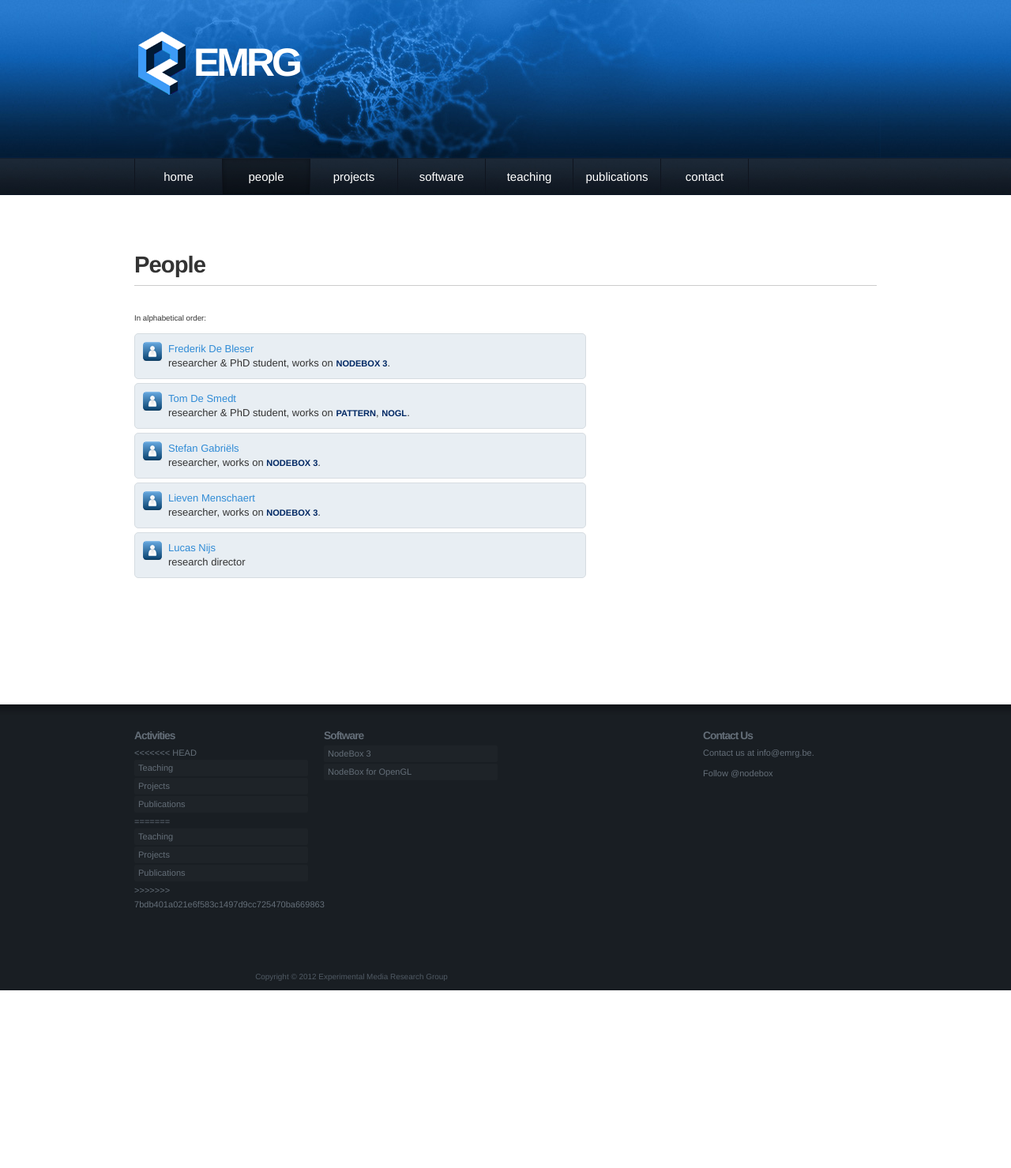
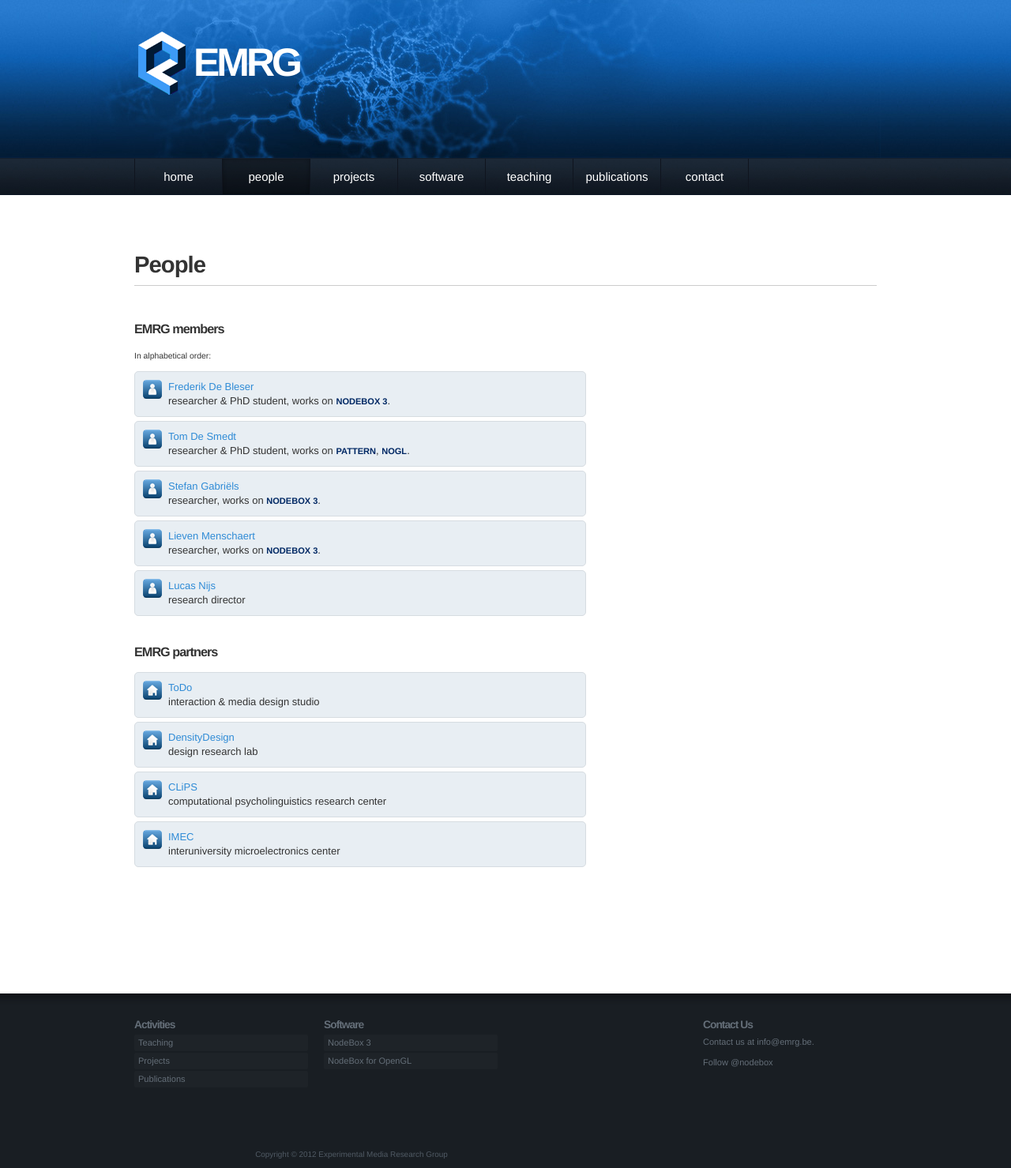
Before and after one commit to nodebox/emrg.be, a Jekyll site: the page built from people/index.md, in a window 1280 px wide. Shown: the whole page at 79% size. Built offline with Jekyll 4.4.1, drawn with Linux system fonts in a browser that asks for light colours; nearby versions of some CDN libraries; comment, search, counter and statistics services are not loaded; before the commit the page ends 1254 px from its top, so only the background shows below that.

Commit message:
fix software authors

```diff
--- a/_layouts/base.html
+++ b/_layouts/base.html
@@ -57,15 +57,9 @@
     <div class="four columns">
       <h2>Activities</h2>
       <ul>
-<<<<<<< HEAD
-        <li><a href="/teaching">Teaching</a></li>
-        <li><a href="/projects">Projects</a></li>
-        <li><a href="/publications">Publications</a></li>
-=======
         <li><a href="/teaching/">Teaching</a></li>
         <li><a href="/projects/">Projects</a></li>
         <li><a href="/publications/">Publications</a></li>
->>>>>>> 7bdb401a021e6f583c1497d9cc725470ba669863
       </ul>
     </div>
     <div class="four columns">
--- a/media/css/screen.css
+++ b/media/css/screen.css
@@ -11,10 +11,20 @@ body {
     overflow-x: hidden;
 }
 
-code, pre {
-    font: 12px Courier, "Courier New", monospace;
-}
 
+h1, h2, h3 { letter-spacing: -1px; }
+h2 { font-size: 125%; margin-bottom: 1em; }
+h3 { font-size: 100%; font-weight: normal; text-transform: uppercase; }
+
+p { margin: 0 0 0.75em 0; }
+small { font-size: 80%; }
+a { text-decoration: none; color: #2f8bd6; }
+a:hover { text-decoration: underline; }
+address { margin: 0 0 1em 0; }
+img { vertical-align: middle; }
+hr { height: 0px !important; border: 0; border-bottom: 1px solid #ccc; }
+
+code, pre { font: 12px Courier, "Courier New", monospace; }
 pre {
     background: rgb(239,246,252);
     border: 1px solid rgb(220,223,233);
@@ -63,50 +73,9 @@ pre {
     margin-bottom: 5px;
 }
 
-h2 {
-    font-size: 125%;
-    margin-bottom: 1em;
-}
-
-h3 {
-    font-size: 100%;
-    font-weight: normal;
-    text-transform: uppercase;
-}
-
-h1, h2, h3 {
-    letter-spacing: -1px;
-}
-
-p {
-    margin: 0 0 0.75em 0;
-}
-
-a {
-    text-decoration: none; color: #2f8bd6;
-}
-
-a:hover {
-    text-decoration: underline;
-}
-
-address {
-  margin: 0 0 1em 0;
-}
-
-img {
-    vertical-align: middle;
-}
-
 time, .budget {
   opacity: 0.5;
   font-size: 90%;
-}
-
-hr {
-    height: 0px !important;
-    border: 0;
-    border-bottom: 1px solid #ccc;
 }
 
 #page {
@@ -407,7 +376,7 @@ a.download {
 .news.box time { display: block; font-size: 80%; margin-bottom: 10px; }
 
 .software.box { width: 100%; margin-bottom: 25px; padding: 0; }
-.software.box .columns { margin: 0; padding: 0; }
+.software.box .columns { margin: 5px 5px 0 0; padding: 0; }
 .software.box a { display: block; padding: 10px; }
 .software.box a:hover { color: #3572a4; }
 .software.box h2 { color: #333; background: rgb(214,220,230); }
--- a/people/index.md
+++ b/people/index.md
@@ -4,6 +4,7 @@ section: people
 title: People
 ---
 
+<h2>EMRG members</h2>
 <p><small>In alphabetical order:</small></p>
 
 <div class="box">
@@ -35,3 +36,26 @@ title: People
 	<img src="/media/img/avatar.png" />
 	<a href="lucas-nijs.html">Lucas Nijs</a><br>research director
 </div>
+
+<br>
+<h2>EMRG partners</h2>
+
+<div class="box">
+	<img src="/media/img/home.png" />
+	<a target="_blank" href="http://www.todo.to.it">ToDo</a><br>interaction &amp; media design studio
+</div>
+
+<div class="box">
+	<img src="/media/img/home.png" />
+	<a target="_blank" href="http://www.densitydesign.org">DensityDesign</a><br>design research lab
+</div>
+
+<div class="box">
+	<img src="/media/img/home.png" />
+	<a target="_blank" href="http://www.clips.ua.ac.be">CLiPS</a><br>computational psycholinguistics research center
+</div>
+
+<div class="box">
+	<img src="/media/img/home.png" />
+	<a target="_blank" href="http://www.imec.be">IMEC</a><br>interuniversity microelectronics center
+</div>
```
Also changed, not shown: software/nodebox-1.md (+1 -1 lines), software/nodebox-3.md (+9 -3 lines), software/nodebox-opengl.md (+1 -1 lines).
